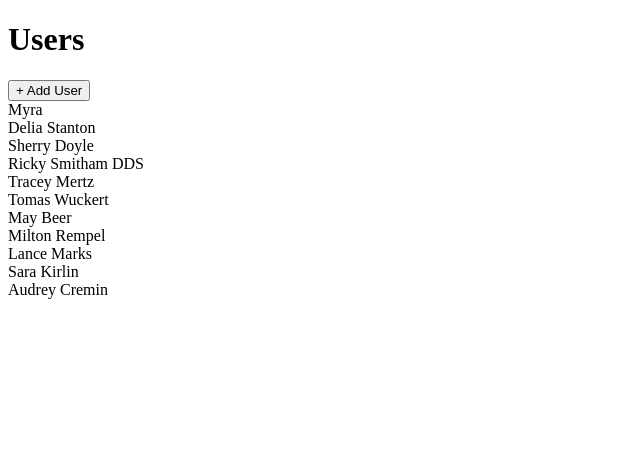
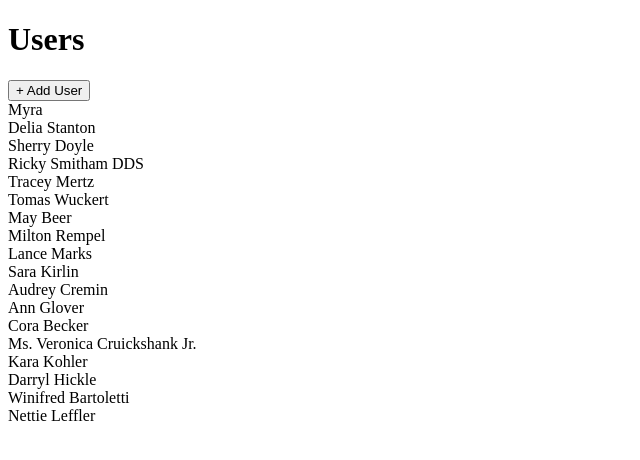
Before and after one commit to khale913/media, a React (Create React App) app: page / in a window 1280 px wide. Shown: the top 460 px of the page, without its empty margins (0-640 px from the left). Built offline with nearby package versions, Linux system fonts and the light colour scheme; data requests are answered from the project's data file.

Commit message:
handling erros with user creation

```diff
--- a/db.json
+++ b/db.json
@@ -43,6 +43,34 @@
     {
       "name": "Audrey Cremin",
       "id": 11
+    },
+    {
+      "name": "Ann Glover",
+      "id": 12
+    },
+    {
+      "name": "Cora Becker",
+      "id": 13
+    },
+    {
+      "name": "Ms. Veronica Cruickshank Jr.",
+      "id": 14
+    },
+    {
+      "name": "Kara Kohler",
+      "id": 15
+    },
+    {
+      "name": "Darryl Hickle",
+      "id": 16
+    },
+    {
+      "name": "Winifred Bartoletti",
+      "id": 17
+    },
+    {
+      "name": "Nettie Leffler",
+      "id": 18
     }
   ],
   "albums": [],
--- a/src/components/UsersList.js
+++ b/src/components/UsersList.js
@@ -7,6 +7,8 @@ import Skeleton from "./Skeleton";
 function UsersList() {
   const [isLoadingUsers, setIsLoadingUsers] = useState(false);
   const [loadingUsersError, setLoadingUsersError] = useState(null);
+  const [isCreatingUser, setIsCreatingUser] = useState(false);
+  const [creatingUserError, setCreatingUserError] = useState(null);
   const dispatch = useDispatch();
   const { data } = useSelector((state) => {
     return state.users;
@@ -31,7 +33,21 @@ function UsersList() {
   }, [dispatch]);
 
   const handleUserAdd = () => {
-    dispatch(addUser());
+    setIsCreatingUser(true);
+    dispatch(addUser())
+      .unwrap()
+      .then((res) => {
+        // setIsCreatingUser(false);
+        console.log("SUCCESS", res);
+      })
+      .catch((err) => {
+        // setIsCreatingUser(false);
+        setCreatingUserError(err);
+        console.error(err);
+      })
+      .finally(() => {
+        setIsCreatingUser(false);
+      });
   };
 
   if (isLoadingUsers) {
@@ -56,7 +72,12 @@ function UsersList() {
     <div>
       <div className="flex flex-row justify-between m-3">
         <h1 className="m-2 text-xl">Users</h1>
-        <Button onClick={handleUserAdd}>+ Add User</Button>
+        {isCreatingUser ? (
+          "Creating User..."
+        ) : (
+          <Button onClick={handleUserAdd}>+ Add User</Button>
+        )}
+        {creatingUserError && "Error creating user..."}
       </div>
       {renderedUsers}
     </div>
--- a/src/store/thunks/addUser.js
+++ b/src/store/thunks/addUser.js
@@ -7,7 +7,17 @@ const addUser = createAsyncThunk("users/add", async () => {
     name: faker.name.fullName(),
   });
 
+  //! DEV ONLY!!!
+  await pause(1000);
+
   return response.data;
 });
 
+//! DEV ONLY!!!
+const pause = (duration) => {
+  return new Promise((resolve) => {
+    setTimeout(resolve, duration);
+  });
+};
+
 export { addUser };
```
